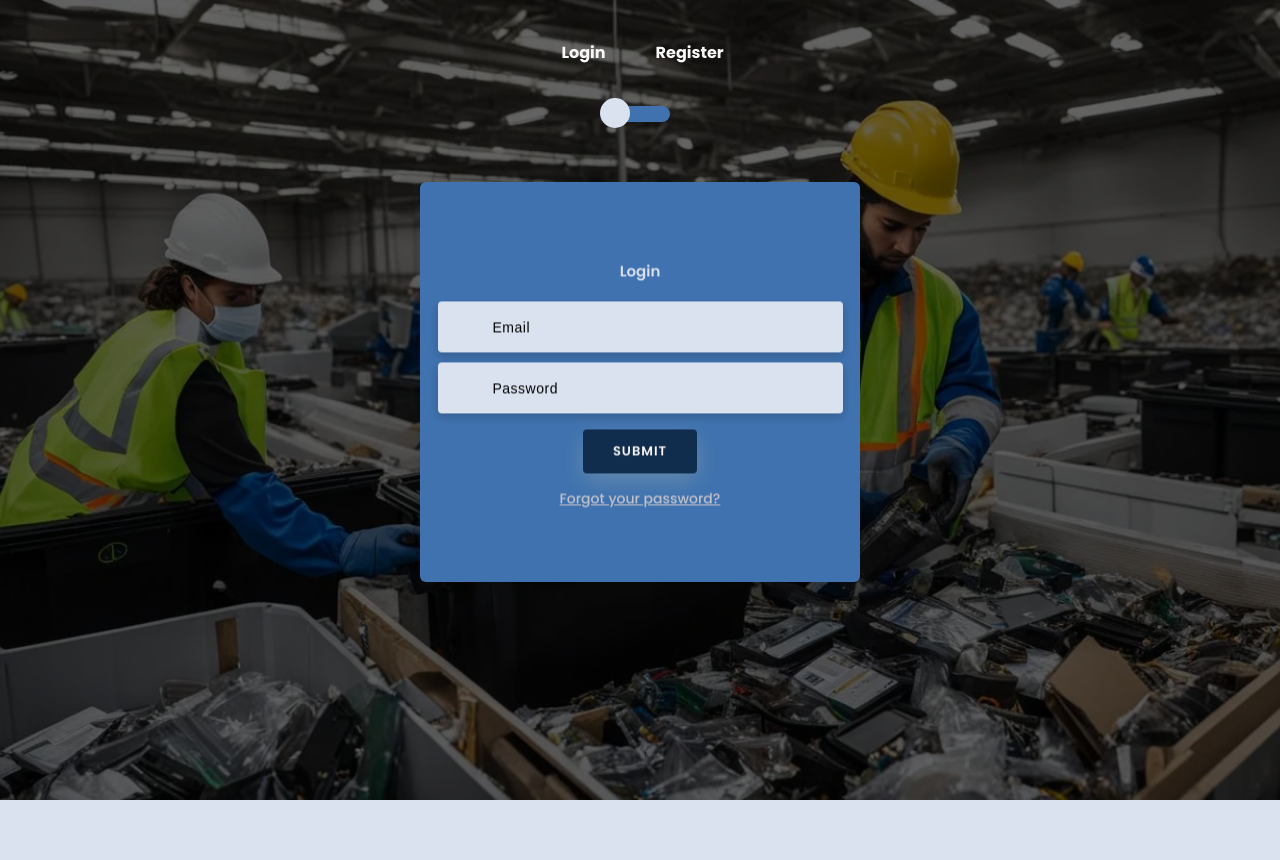
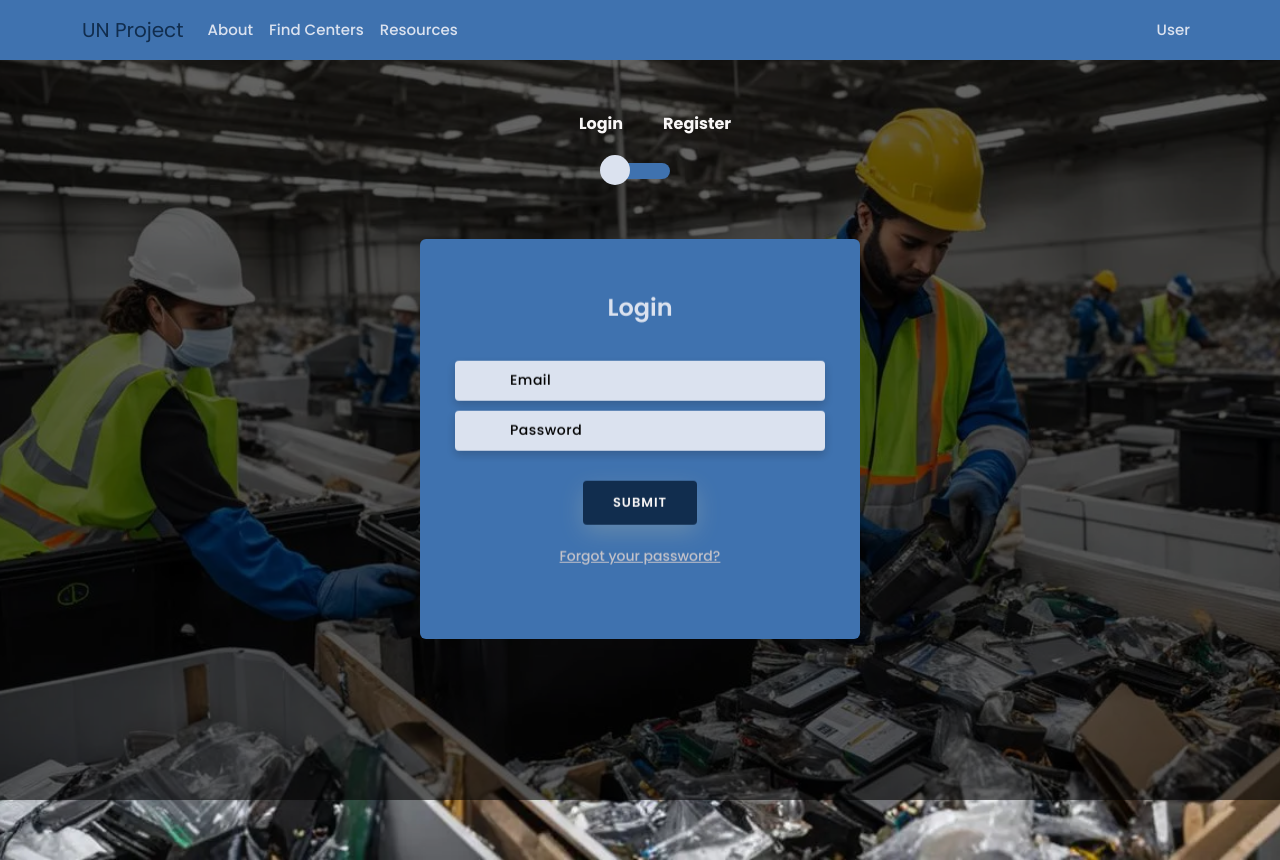
Before and after one commit to gracWan/UN-project, a React (Create React App) app in the folder un-frontend/: page /login-signup in a window 1280 px wide. Before the commit the page ends 800 px from the top, so only its background shows below. Built offline with nearby package versions, Linux system fonts and the light colour scheme.

Commit message:
navbar draft

```diff
--- a/un-frontend/package.json
+++ b/un-frontend/package.json
@@ -6,8 +6,11 @@
     "@testing-library/jest-dom": "^5.17.0",
     "@testing-library/react": "^13.4.0",
     "@testing-library/user-event": "^13.5.0",
+    "bootstrap": "^5.3.3",
     "react": "^18.3.1",
+    "react-bootstrap": "^2.10.5",
     "react-dom": "^18.3.1",
+    "react-router-dom": "^6.27.0",
     "react-scripts": "5.0.1",
     "web-vitals": "^2.1.4"
   },
--- a/un-frontend/src/App.js
+++ b/un-frontend/src/App.js
@@ -1,12 +1,14 @@
 import './App.css';
 import UserContext from "./UserContext";
-import LoginSignup from './LoginSignup';
-
+import RoutesList from './RoutesList';
 
 function App() {
   return (
     <div className="App">
-      <LoginSignup />
+      {/* <LoginSignup /> */}
+      <UserContext.Provider >
+        <RoutesList />
+      </UserContext.Provider>
     </div>
   );
 }
--- a/un-frontend/src/LoginSignup.css
+++ b/un-frontend/src/LoginSignup.css
@@ -9,14 +9,33 @@ body {
     color: #c4c3ca;
     background-color: #DBE2EF;
     overflow: hidden;
+    background-image: url('./images/ewaste-center.webp');
+    background-size: cover;
+    background-repeat: no-repeat;
+    background-position: center;
+}
+
+.section::before {
+    content: '';
+    position: absolute;
+    top: 0;
+    left: 0;
+    width: 100%;
+    height: 100%;
+    background: rgba(0, 0, 0, 0.6);
+    z-index: 1;
+}
+
+.form-switch-container {
+    margin-top: 50px;
 }
 
 .switch-tabs {
     display: flex;
     flex-direction: row;
     justify-content: center;
-    gap: 50px;
-    margin-left: 5px;
+    gap: 0px;
+    margin-left: -10px;
 }
 
 .form-switch {
@@ -66,26 +85,13 @@ h6 span {
     flex-direction: column;
     align-items: center;
     justify-content: center;
-    background-image: url('./images/ewaste-center.webp');
-    background-size: cover;
-    background-repeat: no-repeat;
-    background-position: center;
 }
 
-.section .container::before {
-    content: '';
-    position: absolute;
-    top: 0;
-    left: 0;
-    width: 100%;
-    height: 100%;
-    background: rgba(0, 0, 0, 0.6);
-    z-index: 1; /* Ensures the overlay is above the background */
-}
+
 
 .section .container > * {
     position: relative;
-    z-index: 2; /* Ensures the content stays above the overlay */
+    z-index: 2;
 }
 
 .full-height {
@@ -207,8 +213,8 @@ h6 span {
     padding: 13px 20px;
     padding-left: 55px;
     margin-top: 10px;
-    height: 25px;
-    width: 75%;
+    height: 40px;
+    width: 100%;
     font-weight: 500;
     border-radius: 4px;
     font-size: 14px;
@@ -222,6 +228,10 @@ h6 span {
     box-shadow: 0 4px 8px 0 rgba(21, 21, 21, .2);
 }
 
+.form-style:first-of-type {
+    margin-top: 30px;
+}
+
 .form-style:focus,
 .form-style:active {
     border: none;
@@ -233,15 +243,12 @@ h6 span {
     color: black;
 }
 
-
-
-
 .btn {
     border-radius: 4px;
     height: 44px;
     font-size: 13px;
     font-weight: 600;
-    margin-top: 16px;
+    margin: 30px 0 20px 0;
     text-transform: uppercase;
     transition: all 200ms linear;
     padding: 0 30px;
--- a/un-frontend/src/LoginSignup.js
+++ b/un-frontend/src/LoginSignup.js
@@ -35,7 +35,6 @@ const LoginSignup = () => {
         <div className="section">
             <div className="container">
                 <div className="full-height center-content">
-                    <div className="text-center">
                         <div className="form-switch-container text-center">
                             <h6 className="switch-tabs">
                                 <p className="form-switch" onClick={() => setIsRegistering(false)}>Login</p>
@@ -59,7 +58,7 @@ const LoginSignup = () => {
                                     {!isRegistering ? (
                                         <div className="card-front">
                                             <div className="center-wrap">
-                                                <div className="section text-center">
+                                                <div className="section2">
                                                 <h4 className="title" style={{marginBottom: '8px'}}>Login</h4>
                                                     <form onSubmit={handleLoginSubmit} className="form-group">
                                                         <input
@@ -95,8 +94,8 @@ const LoginSignup = () => {
                                     ) : (
                                         <div className="card-back">
                                             <div className="center-wrap">
-                                                <div className="section text-center">
-                                                    <h4 className="title" style={{marginBottom: '8px'}}>Register</h4>
+                                                <div className="section2 text-center">
+                                                    <h4 className="title">Register</h4>
                                                     <form onSubmit={handleRegisterSubmit} className="form-group">
                                                         <input
                                                             type="text"
@@ -145,7 +144,6 @@ const LoginSignup = () => {
                                 </div>
                             </div>
                         </div>
-                    </div>
                 </div>
             </div>
         </div>
--- /dev/null
+++ b/un-frontend/src/Navigation.css
@@ -0,0 +1,17 @@
+@import url('https://fonts.googleapis.com/css?family=Poppins:400,500,600,700,800,900');
+
+.navbar {
+    background-color: #3F72AF;
+    z-index: 2;
+}
+
+.navbar-brand {
+    color: #112D4E;
+    font-weight: 400;
+}
+
+.nav-link {
+    color: #DBE2EF;
+    font-weight: 500;
+    font-family: 'Poppins';
+}
--- /dev/null
+++ b/un-frontend/src/Navigation.js
@@ -0,0 +1,36 @@
+import { Container, Navbar, Nav, NavDropdown } from 'react-bootstrap';
+import './Navigation.css';
+
+const Navigation = () => {
+  return (
+    <Navbar expand="lg" className="navbar">
+      <Container>
+        <Navbar.Brand href="#home">UN Project</Navbar.Brand>
+        <Navbar.Toggle aria-controls="basic-navbar-nav" />
+        <Navbar.Collapse id="basic-navbar-nav">
+          <Nav className="me-auto">
+            <Nav.Link href="#about">About</Nav.Link>
+            <Nav.Link href="#find">Find Centers</Nav.Link>
+            <Nav.Link href="#resources">Resources</Nav.Link>
+            {/* <NavDropdown title="Dropdown" id="basic-nav-dropdown">
+              <NavDropdown.Item href="#action/3.1">Action</NavDropdown.Item>
+              <NavDropdown.Item href="#action/3.2">
+                Another action
+              </NavDropdown.Item>
+              <NavDropdown.Item href="#action/3.3">Something</NavDropdown.Item>
+              <NavDropdown.Divider />
+              <NavDropdown.Item href="#action/3.4">
+                Separated link
+              </NavDropdown.Item>
+            </NavDropdown> */}
+          </Nav>
+          <Nav>
+            <Nav.Link href='#user'>User</Nav.Link>
+          </Nav>
+        </Navbar.Collapse>
+      </Container>
+    </Navbar>
+  );
+}
+
+export default Navigation;
--- a/un-frontend/src/RoutesList.js
+++ b/un-frontend/src/RoutesList.js
@@ -1,11 +1,11 @@
 import { BrowserRouter, Routes, Route } from "react-router-dom";
 import LoginSignup from "./LoginSignup";
-
+import Navigation from "./Navigation";
 
 const RoutesList = () => {
     return (
         <BrowserRouter>
-            {/* <Navbar /> */}
+            <Navigation />
             <Routes>
                 {/* <Route exact path="/" element={<Home />} /> */}
                 <Route exact path="/login-signup" element={<LoginSignup />} />
--- a/un-frontend/src/index.js
+++ b/un-frontend/src/index.js
@@ -1,3 +1,4 @@
+import 'bootstrap/dist/css/bootstrap.min.css';
 import React from 'react';
 import ReactDOM from 'react-dom/client';
 import './index.css';
```
Also changed, not shown: un-frontend/src/Navbar.js (deleted), 1 other file (tests, documents, lock files or other folders).
